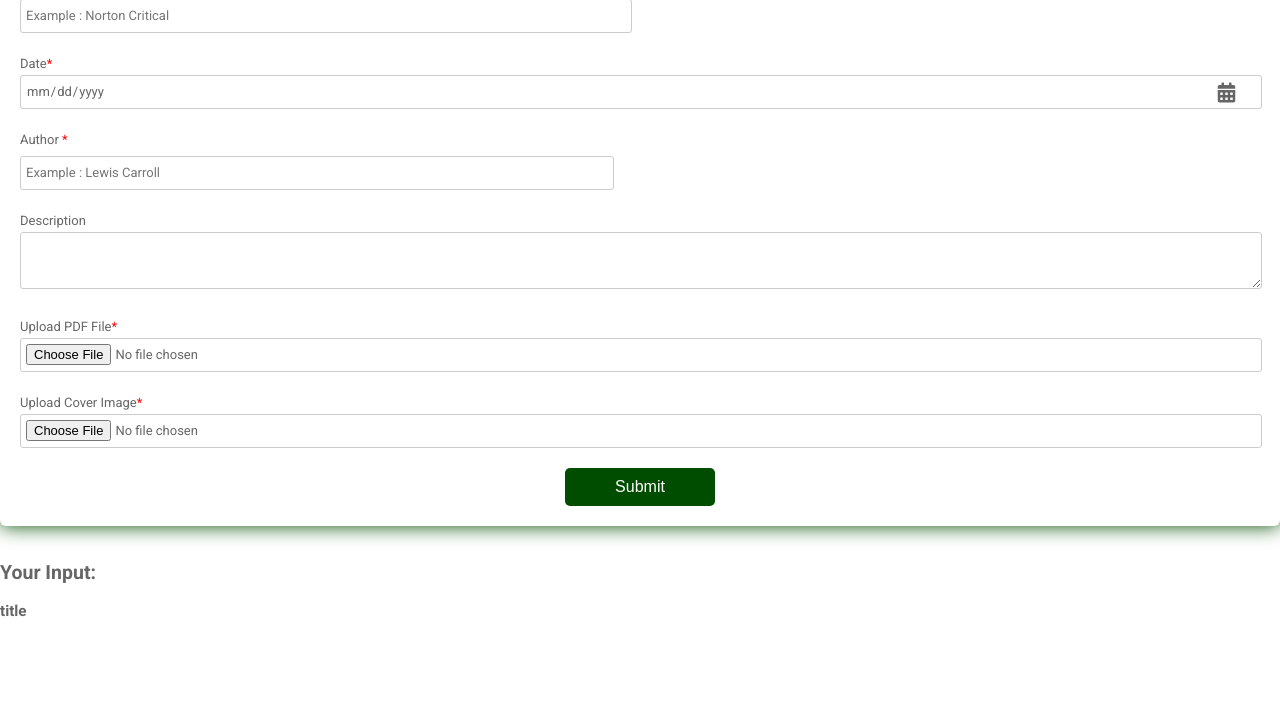
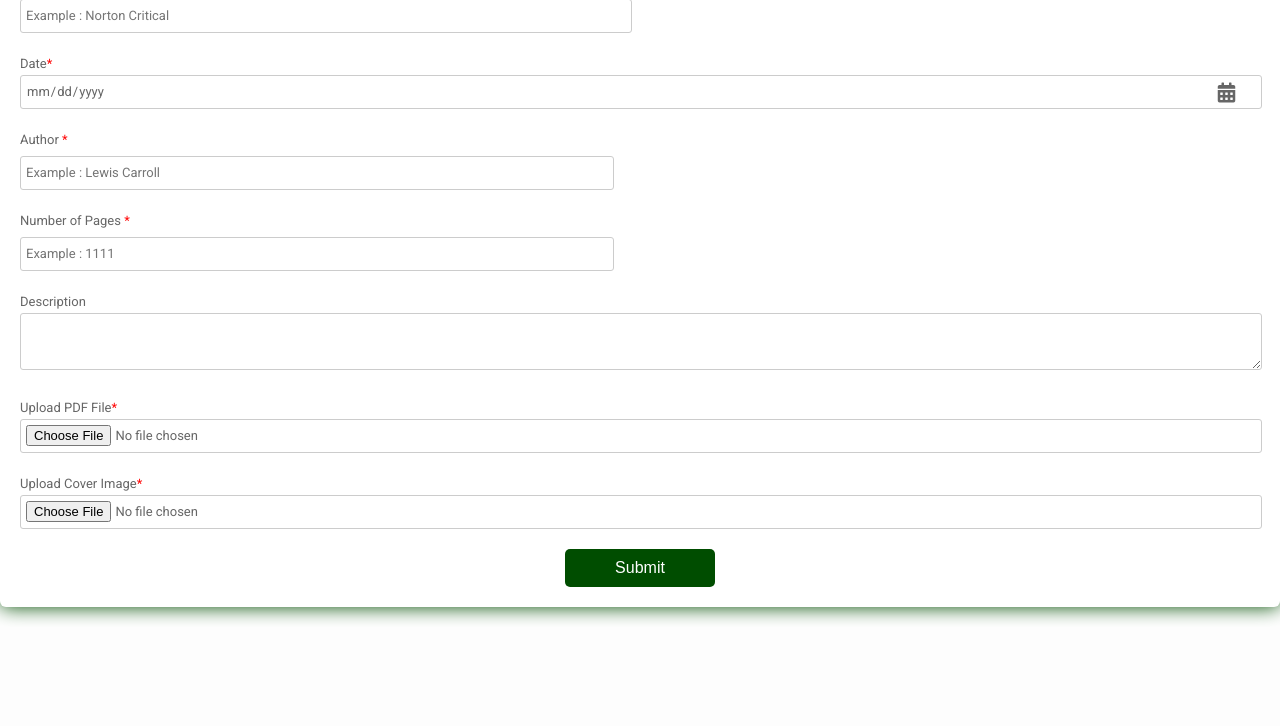
Before and after one commit to web-programming-course/SadafSocialNetwork, a PHP site: page /php/sadaf/form.php in a window 1280 px wide. Shown: the part 540-1266 px from the top of the page. After the commit the page ends 1162 px from the top, so only its background shows below. Run offline with PHP 8.4, Linux system fonts and the light colour scheme; some libraries are stand-ins or nearby versions.

Commit message:
.ds store deleted

```diff
--- a/www/sadaf/form.php
+++ b/www/sadaf/form.php
@@ -7,22 +7,28 @@
 // $password = "user1";
 // $dbname = "sadaf";
 
-$isbn = $title = $author = $publisher = $date= $pdf = $imge = $desc = "";
+$isbn = $title = $author = $page = $publisher = $date= $pdf = $imge = $desc = "";
 if ($_SERVER["REQUEST_METHOD"] == "POST") {
         $title = test_input($_REQUEST["title"]);
         $isbn = test_input($_REQUEST["isbn"]);
         $publisher = test_input($_REQUEST["publisher"]);
+        $page = test_input($_REQUEST["pages"]);
         $author = test_input($_REQUEST["author"]);
         $date = test_input($_REQUEST["date"]);
         $desc = test_input($_REQUEST["desc"]);
 
-    if(isset($_Files["pdf"])){
-        var_dump($_FILES["pdf"]);
-        echo "File Upload";
+    if(isset($_FILES['pdf']) && $_FILES['pdf']['name'] != ""){
+        $pdf_content = file_get_contents($_FILES["pdf"]["tmp_name"]);
+        $pdf_name = $_FILES["pdf"]["name"];
+        move_uploaded_file($_FILES["pdf"]["tmp_name"], "UploadedFile/".$pdf_name);
     }
-    else
-        echo "not File Upload";
+
+    if(isset($_FILES['img']) && $_FILES['img']['name'] != ""){
+        $img_content = file_get_contents($_FILES["img"]["tmp_name"]);
+        $img_name = $_FILES["img"]["name"];
+        move_uploaded_file($_FILES["img"]["tmp_name"], "UploadedFile/".$img_name);
     }
+}
 
 
 // $mysql = pdodb::get->Instance()
@@ -225,8 +231,15 @@ function test_input($data) {
             </div>
         </div>
         <div class="item">
+            <div class="name-item">
+                <div>
+                    <label for="Number of Pages"> Number of Pages <span>*</span> </label>
+                    <input id="pages" type="text" name="pages" placeholder="Example : 1111" required>
+                </div>
+            </div>
+        </div>
+        <div class="item">
           <label for="apply">Description</label>
-        <!-- <input id="description" type="text" name="text"> -->
         <textarea id="desc" rows="3"></textarea>
         </div>
         <div class="item">
@@ -238,23 +251,9 @@ function test_input($data) {
           <input  id="img" name = "img" type="file" >
         </div>
         <div class="btn-block">
-          <button type="submit">Submit</button>
+          <button type="submit" >Submit</button>
         </div>
       </form>
     </div>
   </body>
 </html>
-
-
-<?php
-echo "<h2>Your Input:</h2>";
-echo "<h3>title</h3>";
-echo $title;
-echo "<br>";
-echo $isbn;
-echo "<br>";
-echo $date;
-echo "<br>";
-echo $desc;
-echo "<br>";
-?>
```
